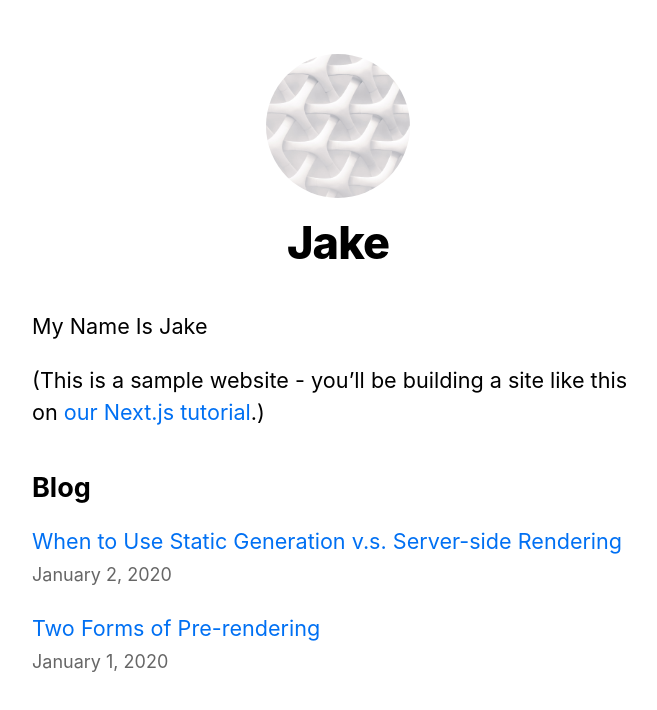
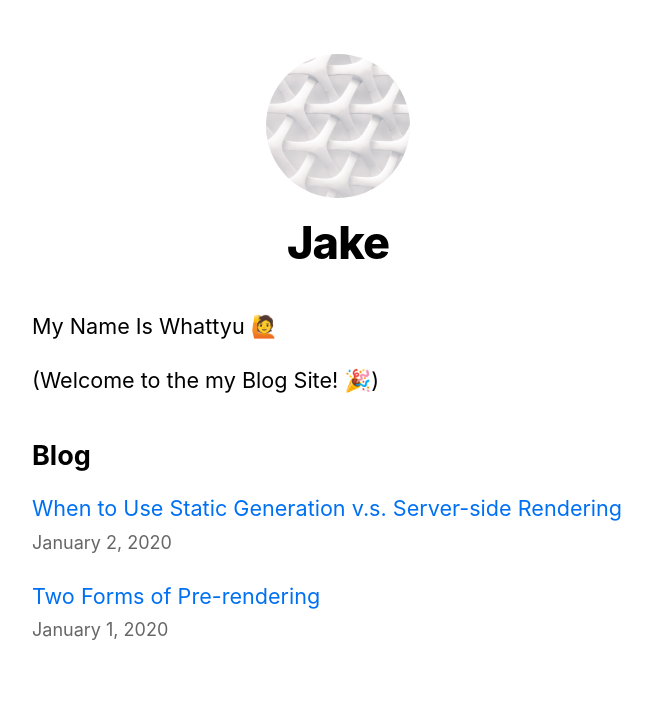
Before and after one commit to atatolgadln/blog, a Next.js app: page / in a window 1280 px wide. Shown: the top 710 px of the page, without its empty margins (302-959 px from the left). Built offline with nearby package versions, Linux system fonts and the light colour scheme.

Commit message:
Update index.js

```diff
--- a/pages/index.js
+++ b/pages/index.js
@@ -21,10 +21,9 @@
         <title>{siteTitle}</title>
       </Head>
       <section className={utilStyles.headingMd}>
-        <p>My Name Is Jake</p>
+        <p>My Name Is Whattyu 🙋</p>
         <p>
-          (This is a sample website - you’ll be building a site like this on{' '}
-          <a href="https://nextjs.org/learn">our Next.js tutorial</a>.)
+          (Welcome to the my Blog Site! 🎉)
         </p>
       </section>
       <section className={`${utilStyles.headingMd} ${utilStyles.padding1px}`}>
```
